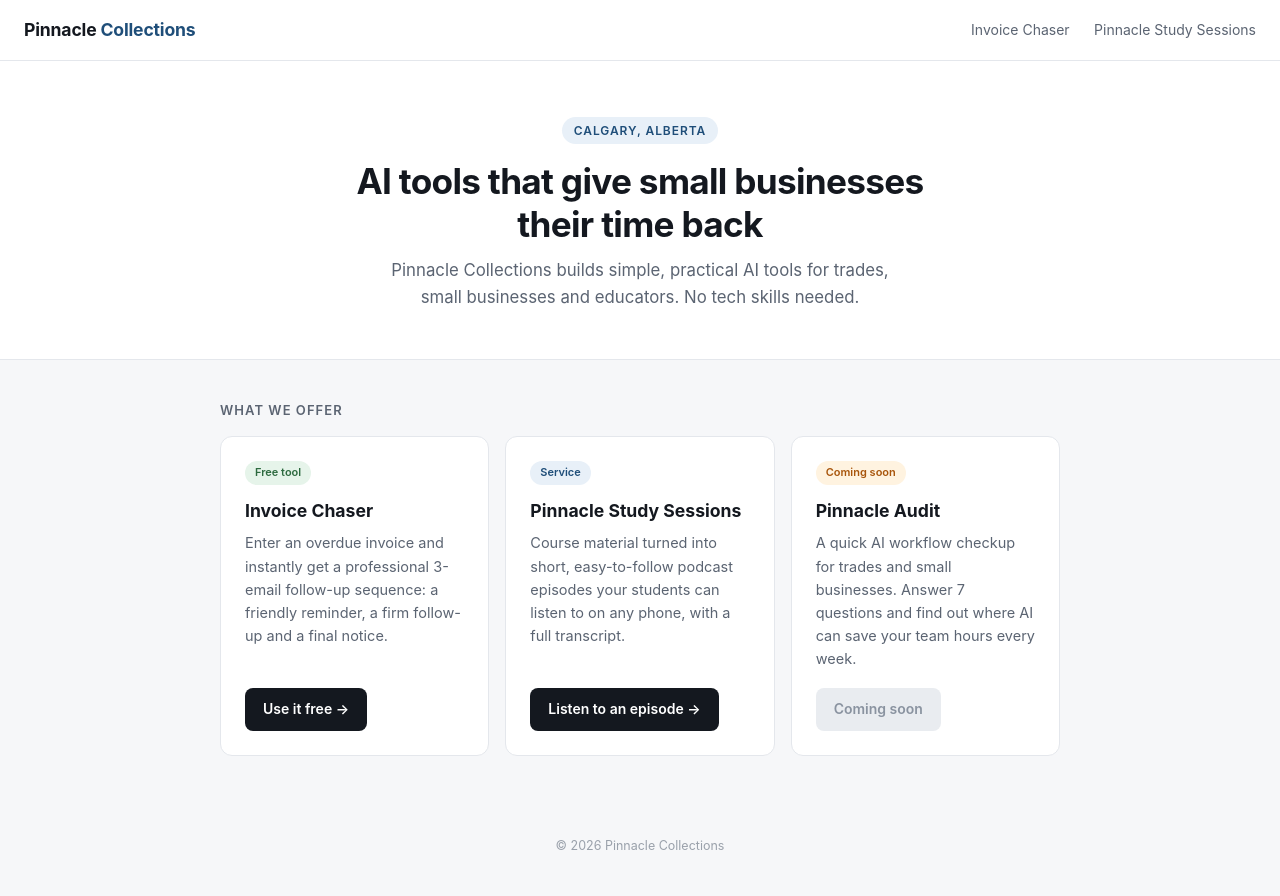
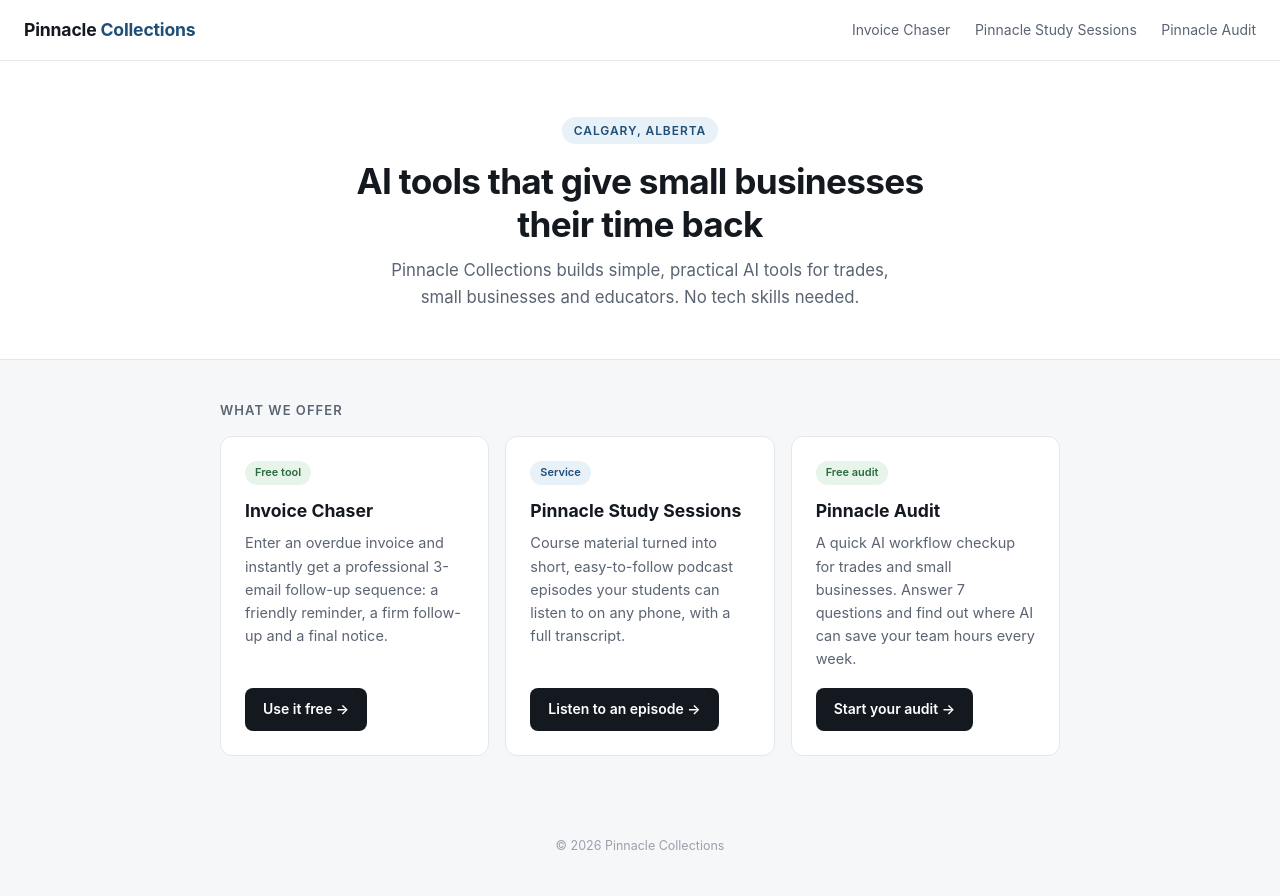
Before and after one commit to lukascodes12/invoice-chaser, a plain HTML site: page index.html in a window 1280 px wide. Drawn offline with Linux system fonts and the light colour scheme.

Commit message:
Link Pinnacle Audit from homepage
Co-Authored-By: Claude Opus 5.5 <noreply@anthropic.com>
Claude-Session: https://claude.ai/code/session_016jJhC41PWTJqDQDmKLU31e

```diff
--- a/index.html
+++ b/index.html
@@ -14,6 +14,7 @@
   <nav>
     <a href="/invoice-chaser.html">Invoice Chaser</a>
     <a href="/podcasts/">Pinnacle Study Sessions</a>
+    <a href="https://pinnacle-audit.vercel.app">Pinnacle Audit</a>
   </nav>
 </header>
 
@@ -39,10 +40,10 @@
       <a class="btn" href="/podcasts/">Listen to an episode &rarr;</a>
     </div>
     <div class="card">
-      <span class="tag soon">Coming soon</span>
+      <span class="tag free">Free audit</span>
       <h2>Pinnacle Audit</h2>
       <p>A quick AI workflow checkup for trades and small businesses. Answer 7 questions and find out where AI can save your team hours every week.</p>
-      <span class="btn disabled">Coming soon</span>
+      <a class="btn" href="https://pinnacle-audit.vercel.app">Start your audit &rarr;</a>
     </div>
   </div>
 </main>
```
